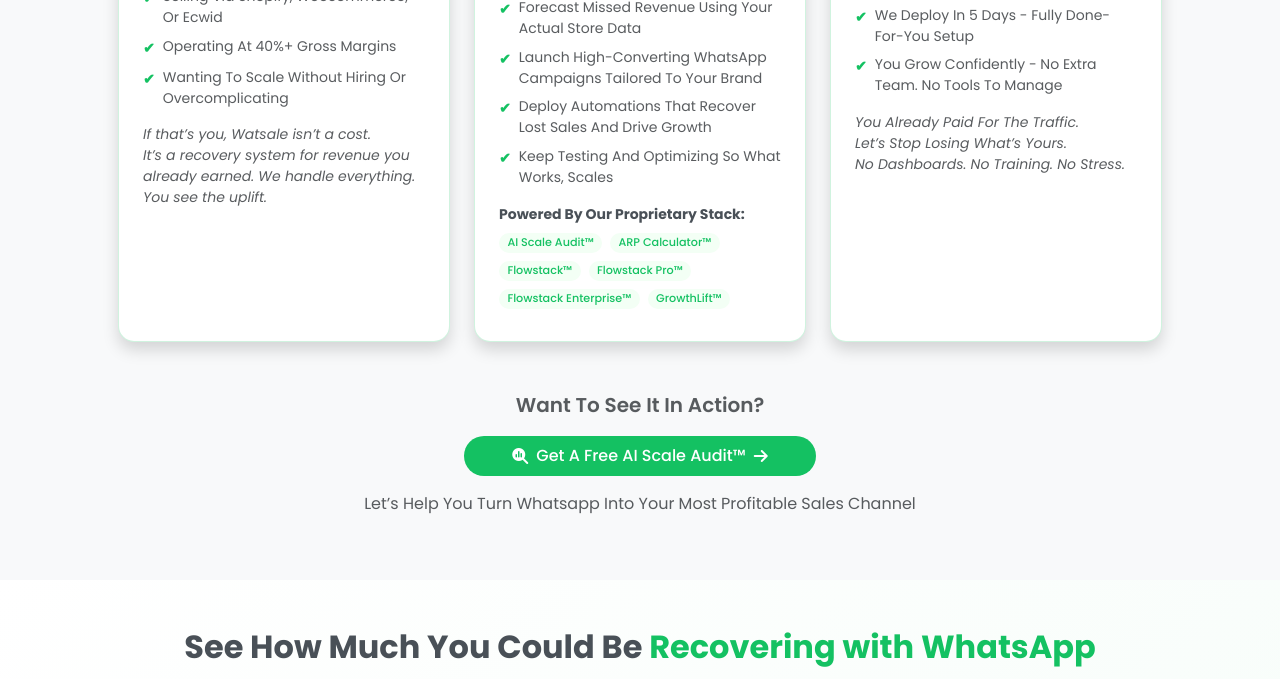
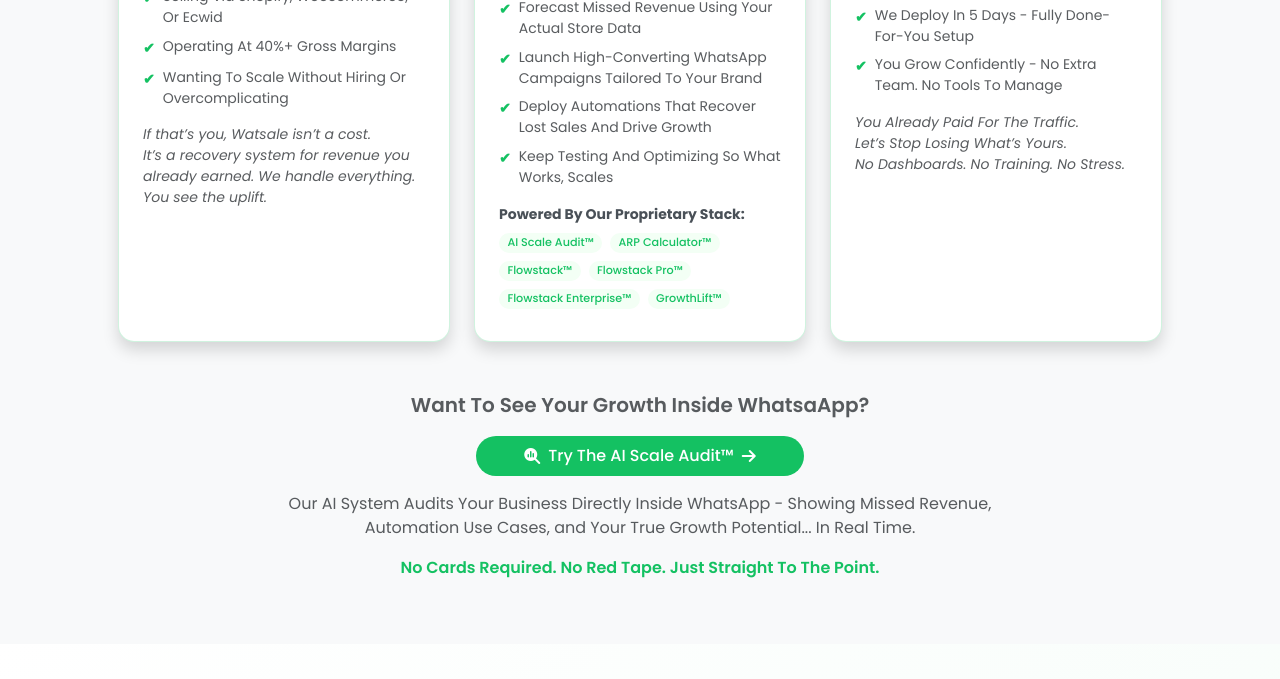
Before and after one commit to watsale/watsale, a plain HTML site: page index.html in a window 1280 px wide. Shown: the part 1235-1914 px from the top of the page. Drawn offline with nearby package versions, Linux system fonts and the light colour scheme.

```diff
--- a/index.html
+++ b/index.html
@@ -288,7 +288,7 @@
                   Run The ARP Calculator™ - See How Much Revenue You’re Missing
                 </li>
                 <li>
-                  Book Your Ai Scale Audit™ - Get Your Personalized Growth Map
+                  Book Your AI Scale Audit™ - Get Your Personalized Growth Map
                 </li>
                 <li>We Deploy In 5 Days - Fully Done-For-You Setup</li>
                 <li>
@@ -304,7 +304,9 @@
           </div>
         </div>
         <div class="text-center">
-          <p class="lead text-muted fw-semibold">Want To See It In Action?</p>
+          <p class="lead text-muted fw-semibold">
+            Want To See Your Growth Inside WhatsaApp?
+          </p>
         </div>
         <div
           class="d-flex flex-column flex-sm-row justify-content-center align-content-center mb-3"
@@ -314,13 +316,18 @@
             class="btn btn-success-custom btn-lg px-5 py-2 d-flex align-items-center justify-content-center gap-2 rounded-pill text-white text-decoration-none"
           >
             <i class="fa-solid fa-magnifying-glass-chart fs-6"></i>
-            <span class="fw-medium fs-6">Get A Free AI Scale Audit™</span>
+            <span class="fw-medium fs-6">Try The AI Scale Audit™</span>
             <i class="fa-solid fa-arrow-right fs-6"></i>
           </a>
         </div>
-        <div class="text-center">
+        <div class="text-center" style="max-width: 720px; margin: auto">
           <p class="text-muted">
-            Let’s Help You Turn Whatsapp Into Your Most Profitable Sales Channel
+            Our AI System Audits Your Business Directly Inside WhatsApp -
+            Showing Missed Revenue, Automation Use Cases, and Your True Growth
+            Potential... In Real Time.
+          </p>
+          <p class="text-muted fs-6 text-success-custom fw-semibold">
+            No Cards Required. No Red Tape. Just Straight To The Point.
           </p>
         </div>
       </div>
```
